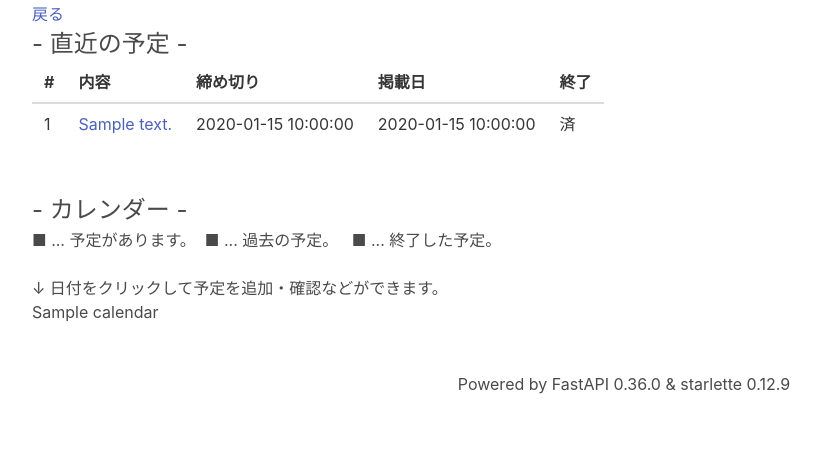
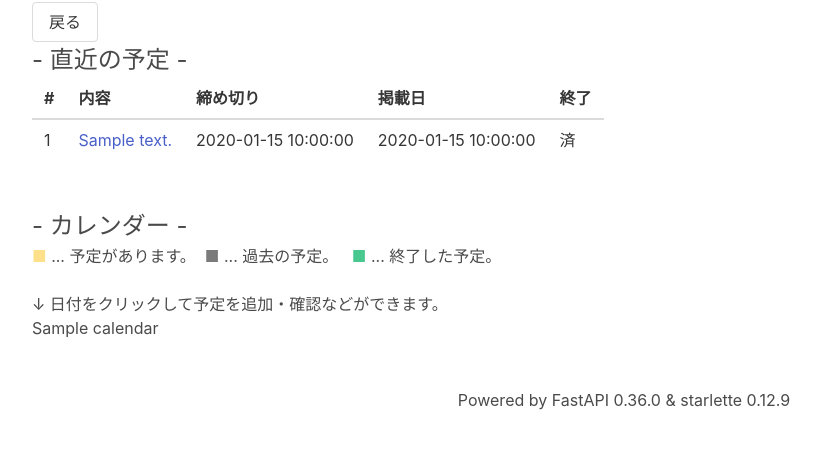
Before and after one commit to p-t-a-p-1/fastapi-todo-app, a FastAPI app: template code/templates/admin.html in a window 1280 px wide. Shown: the part 118-567 px from the top of the page, without its empty margins (16-837 px from the left). Run offline with FastAPI, Linux system fonts and the light colour scheme; the template is opened without the code that fills it: most values are stand-ins (such as "Sample title", 1, 10 or a date in 2020); some libraries are stand-ins or nearby versions.

Commit message:
[fix] カレンダーの項目の色修正

```diff
--- a/code/templates/admin.html
+++ b/code/templates/admin.html
@@ -3,7 +3,7 @@
 <h2 class="is-size-3">Administrator page</h2>
 <p>Hi, {{ user['username'] }}</p>
 
-<p><a href="/">戻る</a></p>
+<p><a href="/" class="button">戻る</a></p>
 
 <div>
     <h3 class="is-size-4"> - 直近の予定 - </h3>
@@ -39,9 +39,9 @@
 
     <h3 class="is-size-4"> - カレンダー - </h3>
     <p>
-        <span class="text-warning">■</span> ... 予定があります。&nbsp;
-        <span class="text-secondary">■</span> ... 過去の予定。 &nbsp;
-        <span class="text-success">■</span> ... 終了した予定。</p>
+        <span class="has-text-warning">■</span> ... 予定があります。&nbsp;
+        <span class="has-text-grey">■</span> ... 過去の予定。 &nbsp;
+        <span class="has-text-success">■</span> ... 終了した予定。</p>
     </p>
     <br>
     <p>↓ 日付をクリックして予定を追加・確認などができます。</p>
```
